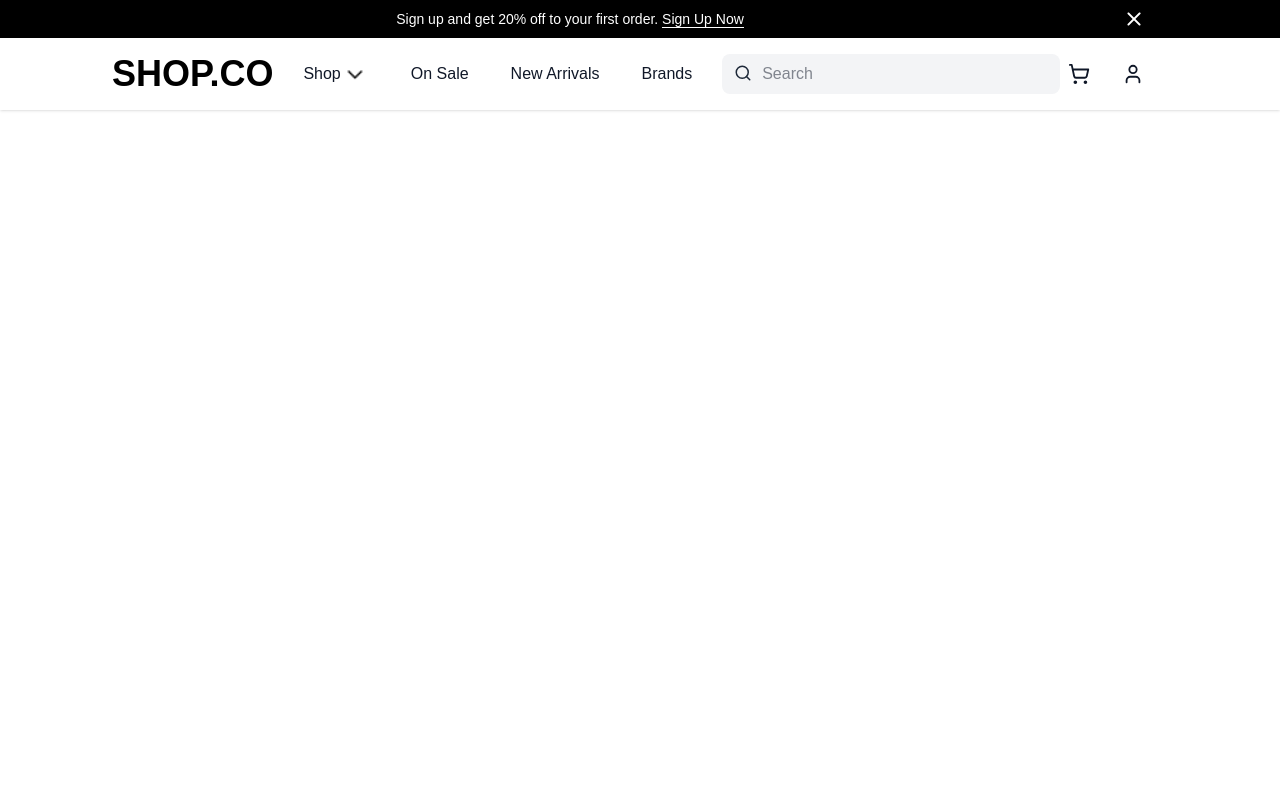
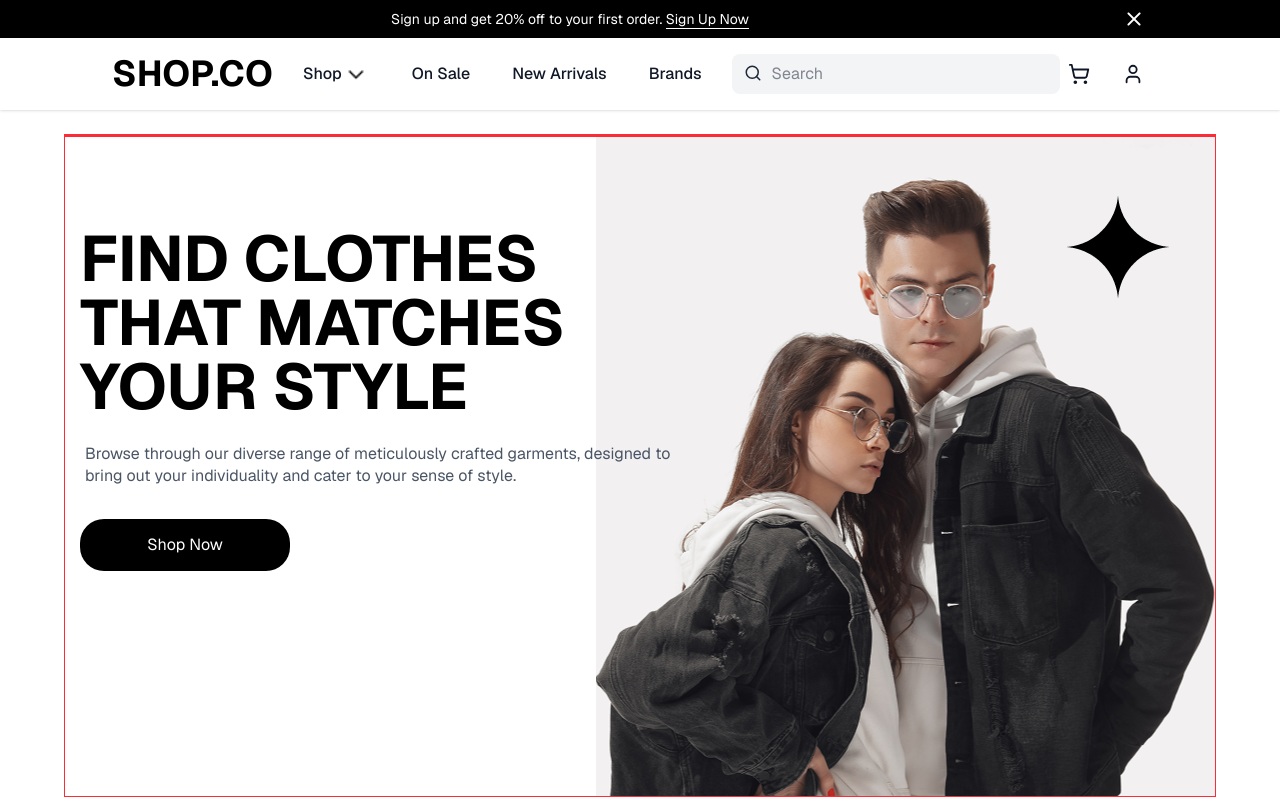
Before and after one commit to Lashagorakudashvili/clothes-shop, a Next.js app: page / in a window 1280 px wide. Built offline with nearby package versions, Linux system fonts and the light colour scheme.

Commit message:
first section(models) mostly done

```diff
--- a/src/app/layout.tsx
+++ b/src/app/layout.tsx
@@ -34,7 +34,7 @@ export default function RootLayout({
   return (
     <html lang="en">
       <body
-        className={`${geistSans.variable} ${geistMono.variable} antialiased`}
+        className={`${geistSans.variable} ${geistMono.variable} antialiased font-sans`}
       >
       <Banner />
 
--- a/src/app/page.tsx
+++ b/src/app/page.tsx
@@ -1,7 +1,51 @@
+'use client'
+
 import Image from "next/image";
+import Link from 'next/link';
+import { usePathname } from 'next/navigation';
 
 export default function Home() {
   return (
-    <div></div>
+    <section className="font-sans">
+
+      <div className="border border-red-500 mt-[24px] bg-[url('/couple-crop.png')] bg-no-repeat bg-center mx-auto md:bg-right h-[663px] w-[100%] md:w-[90%]">
+
+        <div className="border border-red-500">
+          <Image
+            src="/star.png"
+            alt="big star"
+            width={104}
+            height={104}
+            className="hidden md:block  absolute top-[195px] right-[110px]"
+          />
+
+          <Image
+            src="/star.png"
+            alt="small star"
+            width={56}
+            height={56}
+            className="absolute top-[430px] sm:hidden 2xl:block right-[660px]"
+          />
+        </div>
+
+        <div className="hidden md:block px-[15px] mt-[90px]">
+          <h1 className="font-bold text-[64px] leading-[64px] text-black">
+            FIND CLOTHES<br />
+            THAT MATCHES<br />
+            YOUR STYLE
+          </h1>
+
+          <p className="ml-[5px] mt-6 max-w-[600px] text-[16px] leading-[22px] text-gray-600 font-normal">
+            Browse through our diverse range of meticulously crafted garments, designed to bring out your individuality and cater to your sense of style.
+          </p>
+        </div>
+
+        <button className="hidden md:block bg-black rounded-3xl mt-[32px] ml-[15px] hover:cursor-pointer text-center w-[210px] h-[52px]">Shop Now</button>
+
+
+
+      </div>
+
+    </section>
   );
 }
--- a/src/components/Banner.tsx
+++ b/src/components/Banner.tsx
@@ -10,7 +10,7 @@ export default function Banner() {
   if (!isVisible) return null;
 
   return (
-    <div className="bg-black h-[38px] flex items-center justify-between text-center mx-auto px-4">
+    <section className="font-sans bg-black h-[38px] flex items-center justify-between text-center mx-auto px-4">
       <div className="flex justify-between w-full items-center">
         <p className="text-[#FFFFFF] mx-auto text-[14px]">
           Sign up and get 20% off to your first order.{" "}
@@ -30,6 +30,6 @@ export default function Banner() {
           onClick={() => setIsVisible(false)}
         />
       </div>
-    </div>
+    </section>
   );
 }
--- a/src/components/Navbar.tsx
+++ b/src/components/Navbar.tsx
@@ -198,7 +198,7 @@ const Navbar = () => {
 
 
     return (
-        <header ref={navbarRef} className="relative shadow-sm py-4">
+        <header ref={navbarRef} className="font-sans relative shadow-sm py-4">
             <div className="flex items-center justify-between">
                 {/* Mobile menu button */}
                 <button
```
Also changed, not shown: public/couple-crop.png (added), public/star.png (added).
